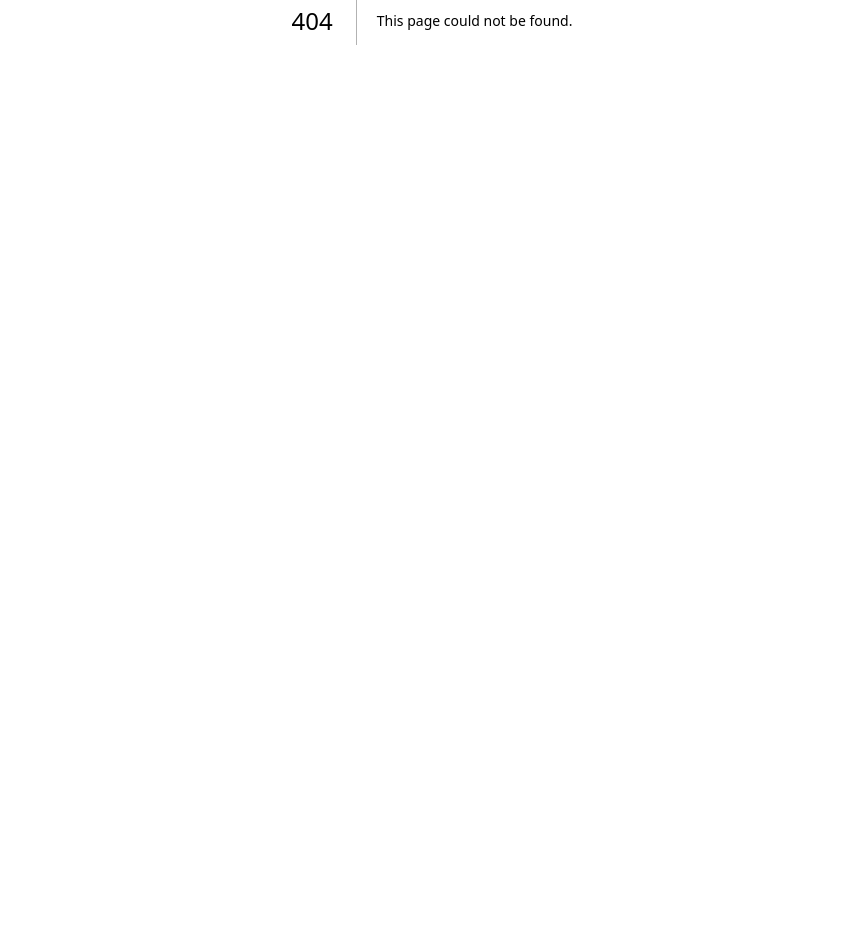
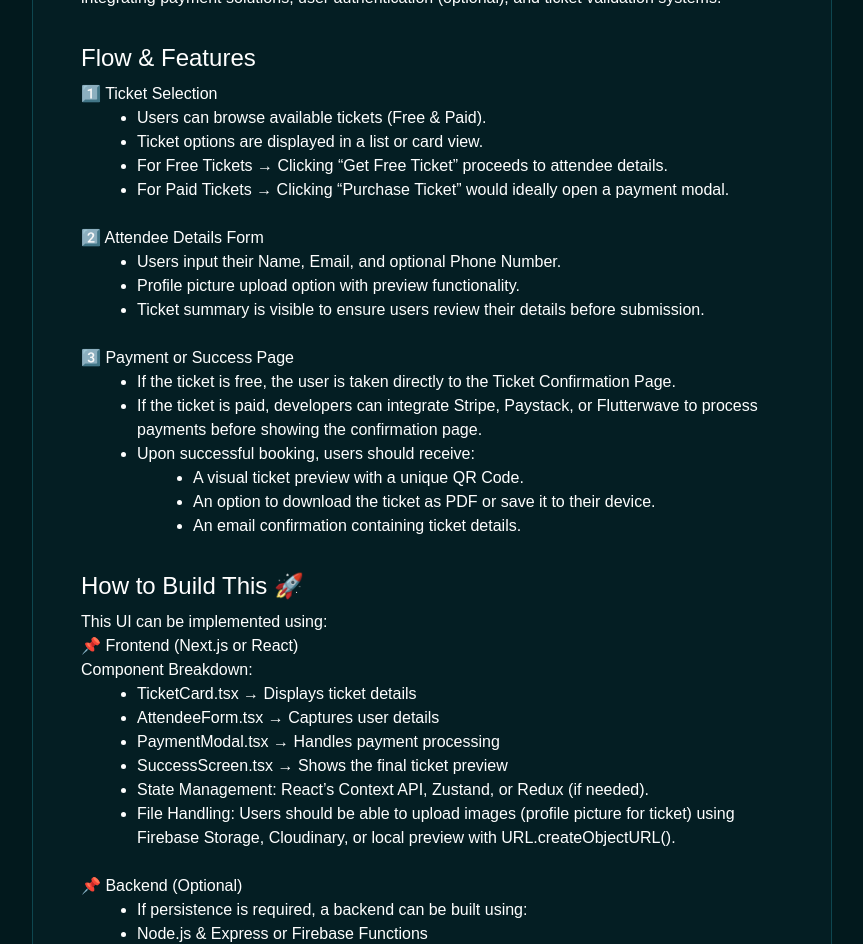
Before and after one commit to Thatchidinma/hngx-stage2-conference_ticket_generator, a Next.js app: page /project in a window 1280 px wide. Before the commit this address had no page. Shown: the part 480-1424 px from the top of the page, without its empty margins (208-1071 px from the left). Before the commit the page ends 924 px from the top, so only its background shows below. Built offline with nearby package versions, Linux system fonts and the light colour scheme; a web font is replaced by a local one.

Commit message:
feat: created project page

```diff
--- /dev/null
+++ b/app/project/page.jsx
@@ -0,0 +1,106 @@
+'use client'
+import ButtonPair from '@/components/layout/ButtonPair'
+import React from 'react'
+import { useRouter } from 'next/navigation'
+
+const ProjectHome = () => {
+    const route = useRouter();
+
+  return (
+    <div className="flex justify-center mt-5 lg:mt-[2.8rem]">
+        <main className=" w-full lg:w-[800px] border border-border bg-[#08252B] lg:bg-green-1 rounded-[40px] p-6 lg:p-12 lg:pt-10">
+            <h1 className="text-2xl lg:text-4xl py-4"> Event Ticket Booking UI – Open Source Practice Project 🎟️</h1>
+            <h2 className="text-xl lg:text-2xl py-2">Overview</h2>
+            <p className="">
+            This is a beginner-friendly yet practical Event Ticket Booking UI designed for developers to clone, explore, and build upon. The design focuses on a seamless, login-free ticket reservation flow, allowing users to book event tickets quickly and efficiently.
+            </p>
+            <br/>
+            <p className="">The project consists of a three-step ticket booking flow, and developers can extend it further by integrating payment solutions, user authentication (optional), and ticket validation systems.
+            </p>
+            <br/>
+            <h2 className="text-xl lg:text-2xl py-2">Flow & Features</h2>
+            <div className="">
+                <p className="">1️⃣ Ticket Selection</p>
+                <ul className='list-disc ml-8 lg:ml-14'>
+                    <li>Users can browse available tickets (Free & Paid).</li>
+                    <li>Ticket options are displayed in a list or card view.</li>
+                    <li>For Free Tickets → Clicking “Get Free Ticket” proceeds to attendee details.</li>
+                    <li>For Paid Tickets → Clicking “Purchase Ticket” would ideally open a payment modal.</li>
+                </ul>
+            </div>
+            <br/>
+            <div className="">
+                <p className="">2️⃣ Attendee Details Form</p>
+                <ul className='list-disc ml-8 lg:ml-14'>
+                    <li>Users input their Name, Email, and optional Phone Number.</li>
+                    <li>Profile picture upload option with preview functionality.</li>
+                    <li>Ticket summary is visible to ensure users review their details before submission.</li>
+                </ul>
+            </div>
+            <br/>
+            <div className="">
+                <p className="">3️⃣ Payment or Success Page</p>
+                <ul className='list-disc ml-8 lg:ml-14'>
+                    <li>If the ticket is free, the user is taken directly to the Ticket Confirmation Page.</li>
+                    <li>If the ticket is paid, developers can integrate Stripe, Paystack, or Flutterwave to process payments before showing the confirmation page.</li>
+                    <li>Upon successful booking, users should receive:</li>
+                    <ul className='list-disc ml-8 lg:ml-14'>
+                        <li>A visual ticket preview with a unique QR Code.</li>
+                        <li>An option to download the ticket as PDF or save it to their device.</li>
+                        <li>An email confirmation containing ticket details.</li>
+                    </ul>
+                </ul>
+            </div>
+            <br/>
+            <h2 className="text-xl lg:text-2xl py-2">How to Build This 🚀</h2>
+            <p className="">This UI can be implemented using:</p>
+            <div className="">
+                <p className="">📌 Frontend (Next.js or React)</p>
+                <p className="">Component Breakdown:</p>
+                <ul className='list-disc ml-8 lg:ml-14'>
+                    <li>TicketCard.tsx → Displays ticket details</li>
+                    <li>AttendeeForm.tsx → Captures user details</li>
+                    <li>PaymentModal.tsx → Handles payment processing</li>
+                    <li>SuccessScreen.tsx → Shows the final ticket preview</li>
+                    <li>State Management: React’s Context API, Zustand, or Redux (if needed).</li>
+                    <li>File Handling: Users should be able to upload images (profile picture for ticket) using Firebase Storage, Cloudinary, or local preview with URL.createObjectURL().</li>
+                </ul>
+            </div>
+            <br/>
+            <div className="">
+                <p className="">📌 Backend (Optional)</p>
+                <ul className='list-disc ml-8 lg:ml-14'>
+                    <li>If persistence is required, a backend can be built using:</li>
+                    <li>Node.js & Express or Firebase Functions</li>
+                    <li>Database: MongoDB, PostgreSQL, or Firebase Firestore to store ticket records</li>
+                </ul>
+            </div>
+            <br/>
+            <div className="">
+                <p className="">📌 Payment Integration</p>
+                <ul className='list-disc ml-8 lg:ml-14'>
+                    <li>For paid events, developers should integrate:</li>
+                    <ul className='list-disc ml-8 lg:ml-14'>
+                        <li>Stripe Checkout (for international transactions)</li>
+                        <li>Paystack or Flutterwave (for African users)</li>
+                    </ul>
+                </ul>
+            </div>
+            <br/>
+            <h2 className="text-xl lg:text-2xl py-2">What You’ll Learn 🧑‍💻</h2>
+            <ul className="list-disc ml-8 lg:ml-14">
+                <li>File handling & validation (profile picture uploads).</li>
+                <li>Dynamic UI updates based on ticket selection.</li>
+                <li>Persisting bookings using local state or a backend.</li>
+                <li>Integrating payment gateways for ticket purchases.</li>
+                <li>Generating & validating QR Codes for event check-in (Advanced).</li>
+            </ul>
+            <p className="my-8 text-center font-semibold ">Need Help? Reach Out! 💬</p>
+
+            <ButtonPair className='border border-border px-8 py-4 rounded-2xl w-[80%] m-auto ' text1={'Design File'} text2={'Github Code'} onClick_1={()=>{route.push('https://www.figma.com/design/zrf46XZuo6VPYREhZQTjQr/Event-Ticket-Booking-UI-%E2%80%93-Open-Source-Practice-Project-%F0%9F%8E%9F%EF%B8%8F-(Community)?node-id=2-142&t=AIMycAwC5pdeg1Qt-1')}} onClick_2={()=>{route.push("https://github.com/Thatchidinma/hngx-stage2-conference_ticket_generator")}}/>
+        </main>
+    </div>
+  )
+}
+
+export default ProjectHome
```
